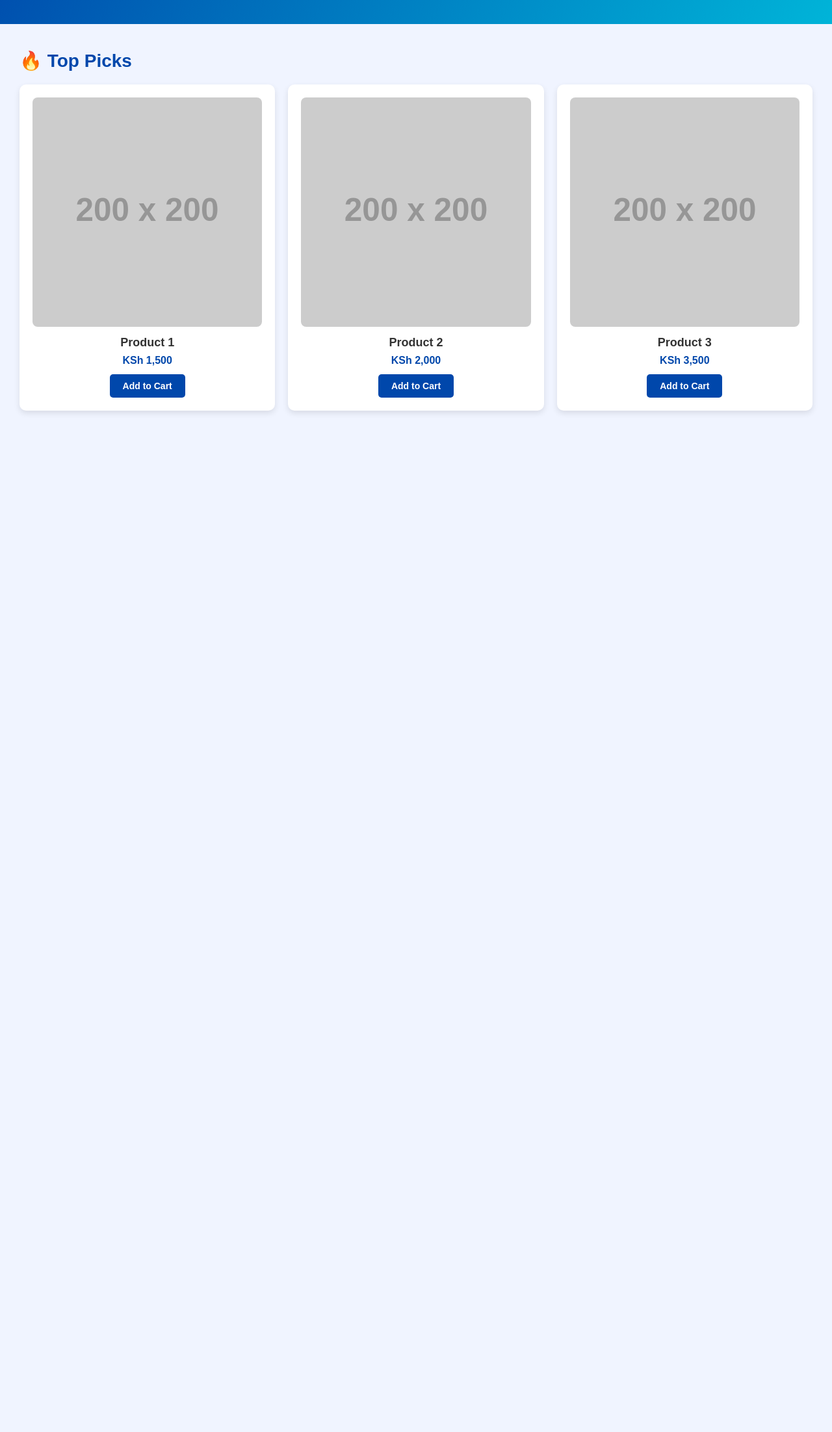
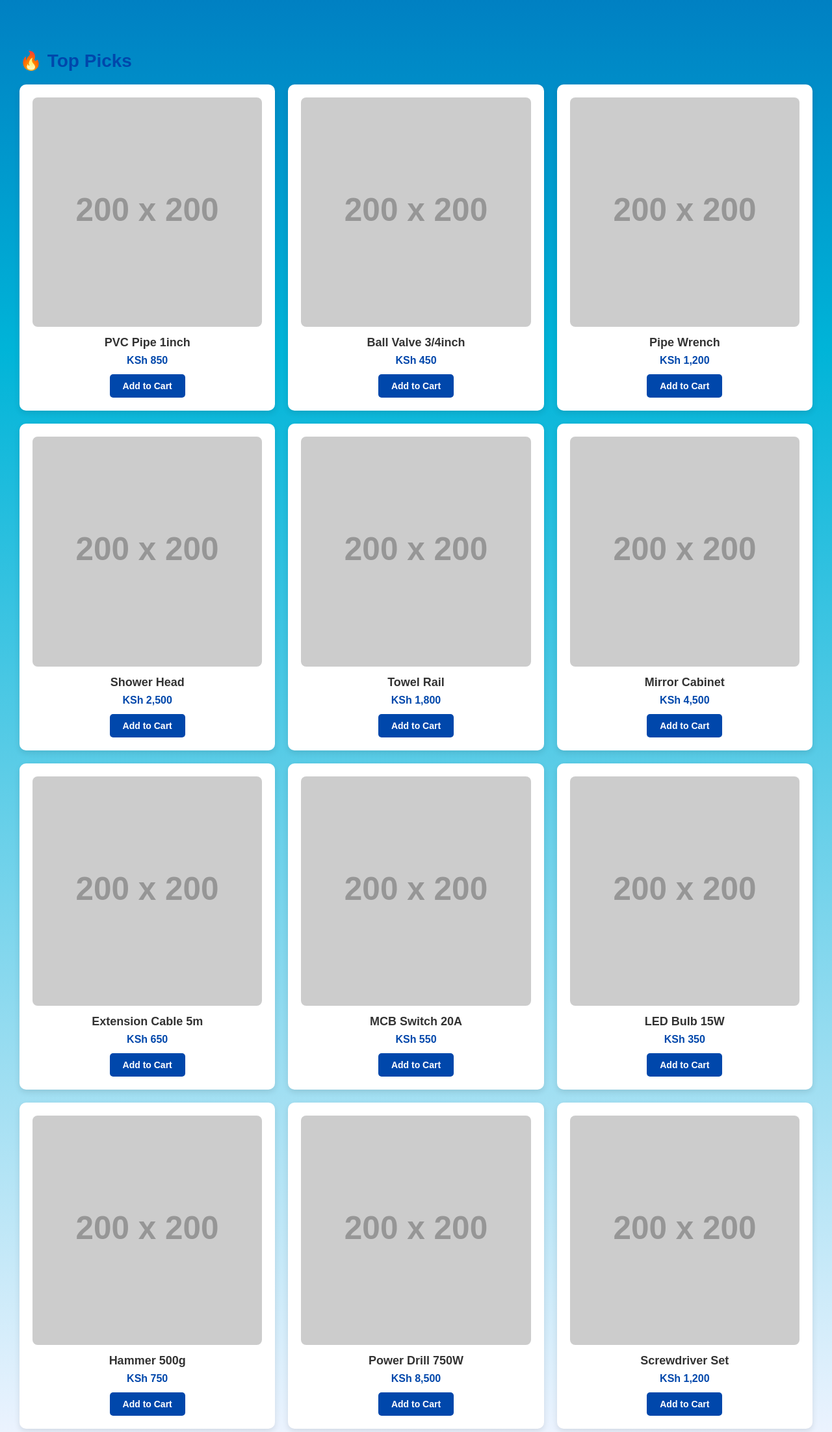
Before and after one commit to IsaaqKariuki/Webb_AiML, a plain HTML site: page index.html in a window 1280 px wide. Shown: the part 596-2800 px from the top of the page at 65% size. Before the commit the page ends 1268 px from the top, so only its background shows below. Drawn offline with Linux system fonts and the light colour scheme; placeholder pictures from the web are drawn by us.

Commit message:
products display using JavaScript

```diff
--- a/script.js
+++ b/script.js
@@ -1,25 +1,57 @@
+// Products Array
+const products = [
+  // Plumbing
+  { id: 1, name: "PVC Pipe 1inch", price: 850, category: "Plumbing" },
+  { id: 2, name: "Ball Valve 3/4inch", price: 450, category: "Plumbing" },
+  { id: 3, name: "Pipe Wrench", price: 1200, category: "Plumbing" },
+
+  // Bathroom
+  { id: 4, name: "Shower Head", price: 2500, category: "Bathroom" },
+  { id: 5, name: "Towel Rail", price: 1800, category: "Bathroom" },
+  { id: 6, name: "Mirror Cabinet", price: 4500, category: "Bathroom" },
+
+  // Electrical
+  { id: 7, name: "Extension Cable 5m", price: 650, category: "Electrical" },
+  { id: 8, name: "MCB Switch 20A", price: 550, category: "Electrical" },
+  { id: 9, name: "LED Bulb 15W", price: 350, category: "Electrical" },
+
+  // Tools
+  { id: 10, name: "Hammer 500g", price: 750, category: "Tools" },
+  { id: 11, name: "Power Drill 750W", price: 8500, category: "Tools" },
+  { id: 12, name: "Screwdriver Set", price: 1200, category: "Tools" }
+]
+
+function renderProducts() {
+  const productGrid = document.querySelector(".product-grid")
+  productGrid.innerHTML = ""
+
+  products.forEach(function(product) {
+    productGrid.innerHTML += `
+      <div class="product-card">
+        <img src="https://via.placeholder.com/200" alt="${product.name}"/>
+        <h3>${product.name}</h3>
+        <p>KSh ${product.price.toLocaleString()}</p>
+        <button onclick="addToCart(${product.id})">Add to Cart</button>
+      </div>
+    `
+  })
+}
+
+// Add to cart function
+function addToCart(productId) {
+  const product = products.find(function(p) {
+    return p.id === productId
+  })
+
+  cart.push({ name: product.name, price: "KSh " + product.price.toLocaleString() })
+  document.getElementById("cartCount").textContent = cart.length
+  alert(product.name + " added to cart! 🛒")
+}
+
 // Cart array to store added products
 let cart = []
 
-// Get all Add to Cart buttons
-const cartButtons = document.querySelectorAll(".product-card button")
 
-// Loop through each button and add a click listener
-cartButtons.forEach(function(button) {
-  button.addEventListener("click", function() {
-    const card = button.parentElement
-    const productName = card.querySelector("h3").textContent
-    const productPrice = card.querySelector("p").textContent
-
-    cart.push({ name: productName, price: productPrice })//adds to the array
-
-    alert(productName + " added to cart! 🛒")
-    // Update cart count
-document.getElementById("cartCount").textContent = cart.length
-    console.log("Cart:", cart) //displays output
-    //console.log(cart[0].name)
-  })
-})
 
 // Cart Sidebar
 const cartSidebar = document.getElementById("cartSidebar")
@@ -66,6 +98,7 @@ function renderCart() {
   cartTotal.textContent = "KSh " + total.toLocaleString()
 }
 
+renderProducts()
 ///////////////////TIMER SECTION ///////////
 // Set countdown duration (1 hour from now)
 let totalSeconds = 3700
--- a/styles.css
+++ b/styles.css
@@ -7,13 +7,13 @@
 }
 
 body {
-  background-color: #f0f4ff;
+ background: linear-gradient(180deg, #0047ab 0%, #00b4d8 40%, #f0f4ff 100%);
   color: #333;
 }
 
 /* Navbar */
 .navbar {
-  background-color: #0047ab;
+  background-color: transparent;
   padding: 15px 30px;
   display: flex;
   justify-content: space-between;
@@ -46,6 +46,7 @@ body {
 /* Products Section */
 .products {
   padding: 40px 30px;
+  background: transparent;
 }
 
 .products h2 {
@@ -107,7 +108,7 @@ body {
 
 /* Hero Section */
 .hero {
-  background: linear-gradient(135deg, #0047ab, #00b4d8);
+ background: transparent;
   padding: 80px 30px;
   text-align: center;
   color: white;
@@ -172,7 +173,7 @@ body {
 
 /* Timer Section */
 .timer-section {
-  background: linear-gradient(120deg, #0047ab, #00b4d8);
+  background: transparent ;
   color: white;
   text-align: center;
   padding: 40px 30px;
```
Also changed, not shown: index.html (+2 -1 lines).
